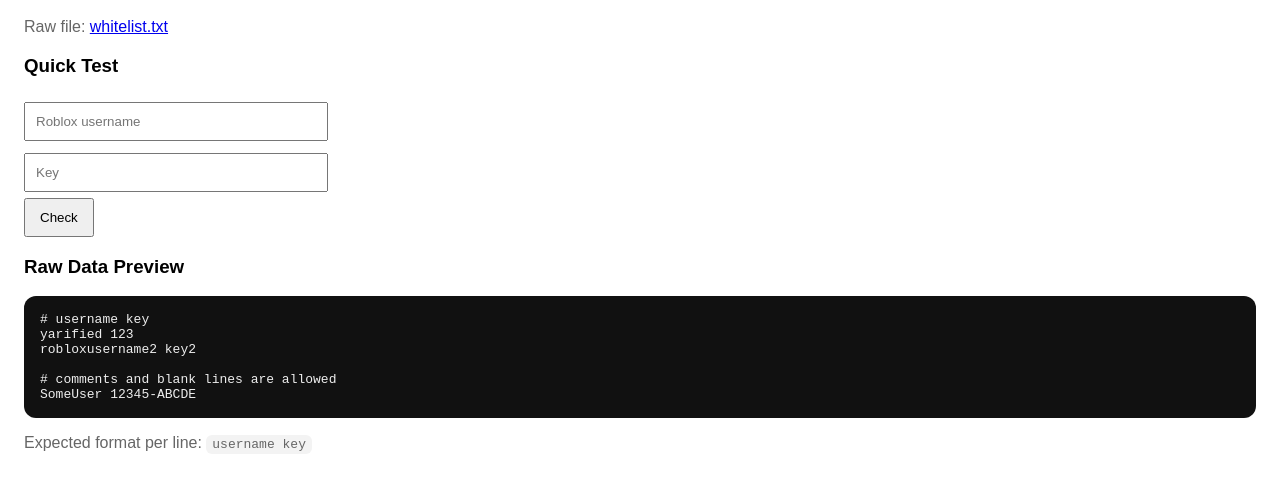
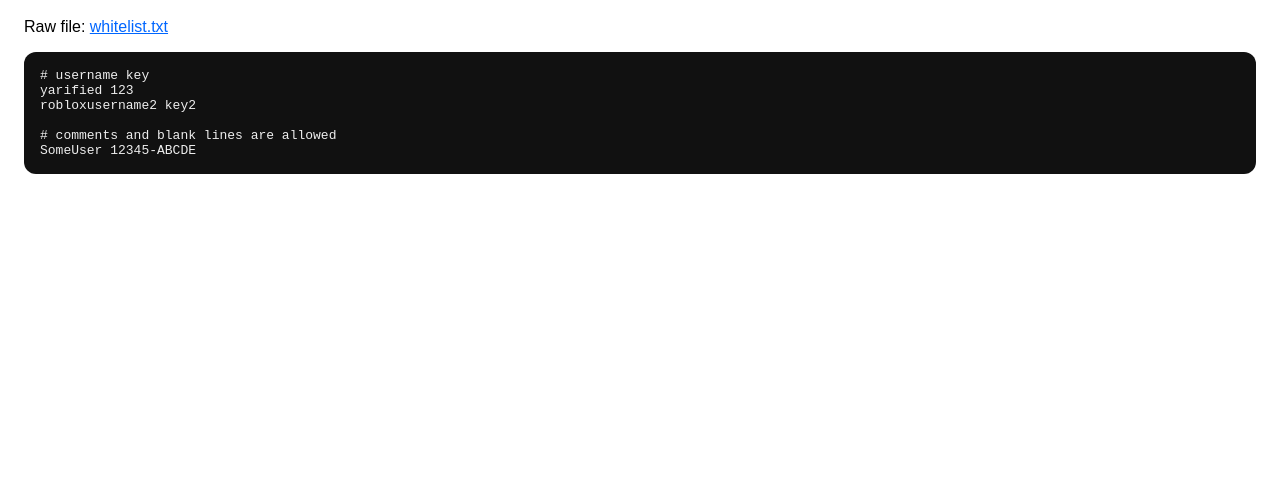
Before and after one commit to qvfks/yuh, a plain HTML site: page index.html in a window 1280 px wide. Shown: the part 64-554 px from the top of the page. Drawn offline with Linux system fonts and the light colour scheme.

Commit message:
Update index.html

```diff
--- a/index.html
+++ b/index.html
@@ -1,5 +1,5 @@
 <!doctype html>
-<html lang="en">
+<html>
 <head>
   <meta charset="utf-8" />
   <meta name="viewport" content="width=device-width,initial-scale=1" />
@@ -7,76 +7,19 @@
   <style>
     body{font-family:Arial,system-ui,sans-serif;margin:24px}
     pre{background:#111;color:#eee;padding:16px;border-radius:12px;overflow:auto}
-    .muted{color:#666}
-    input{padding:10px;width:280px;margin:6px 0}
-    button{padding:10px 14px;cursor:pointer}
-    .ok{color:#0a0;font-weight:700}
-    .bad{color:#a00;font-weight:700}
-    code{background:#f3f3f3;padding:2px 6px;border-radius:6px}
+    a{color:#06f}
   </style>
 </head>
 <body>
   <h1>Whitelist Host</h1>
-  <p class="muted">
-    Raw file: <a href="./whitelist.txt">whitelist.txt</a>
-  </p>
-
-  <h3>Quick Test</h3>
-  <div>
-    <div><input id="u" placeholder="Roblox username" /></div>
-    <div><input id="k" placeholder="Key" /></div>
-    <button id="btn">Check</button>
-    <div id="out"></div>
-  </div>
-
-  <h3>Raw Data Preview</h3>
+  <p>Raw file: <a href="./whitelist.txt">whitelist.txt</a></p>
   <pre id="raw">Loading...</pre>
 
   <script>
-    const RAW_URL = "./whitelist.txt";
-
-    function parseWhitelist(text){
-      const map = new Map(); // usernameLower -> key
-      const lines = text.split(/\r?\n/);
-      for(const line of lines){
-        const t = line.trim();
-        if(!t || t.startsWith("#")) continue;
-        const parts = t.split(/\s+/);
-        if(parts.length < 2) continue;
-        const username = parts[0];
-        const key = parts.slice(1).join(" ").trim(); // supports keys with spaces if needed
-        map.set(username.toLowerCase(), key);
-      }
-      return map;
-    }
-
-    async function load(){
-      const res = await fetch(RAW_URL, { cache:"no-store" });
-      if(!res.ok) throw new Error("Failed to load whitelist.txt");
-      const text = await res.text();
-      document.getElementById("raw").textContent = text;
-      return parseWhitelist(text);
-    }
-
-    let wl = null;
-
-    load().then(map => wl = map).catch(err => {
-      document.getElementById("raw").textContent = String(err);
-    });
-
-    document.getElementById("btn").onclick = () => {
-      const u = document.getElementById("u").value.trim().toLowerCase();
-      const k = document.getElementById("k").value.trim();
-      const out = document.getElementById("out");
-      if(!wl){ out.innerHTML = `<p class="bad">Whitelist not loaded</p>`; return; }
-      const key = wl.get(u);
-      if(key && key === k) out.innerHTML = `<p class="ok">VALID</p>`;
-      else out.innerHTML = `<p class="bad">INVALID</p>`;
-    };
+    fetch("./whitelist.txt", { cache:"no-store" })
+      .then(r => r.text())
+      .then(t => document.getElementById("raw").textContent = t)
+      .catch(e => document.getElementById("raw").textContent = String(e));
   </script>
-
-  <p class="muted">
-    Expected format per line: <code>username key</code>
-  </p>
 </body>
 </html>
```
